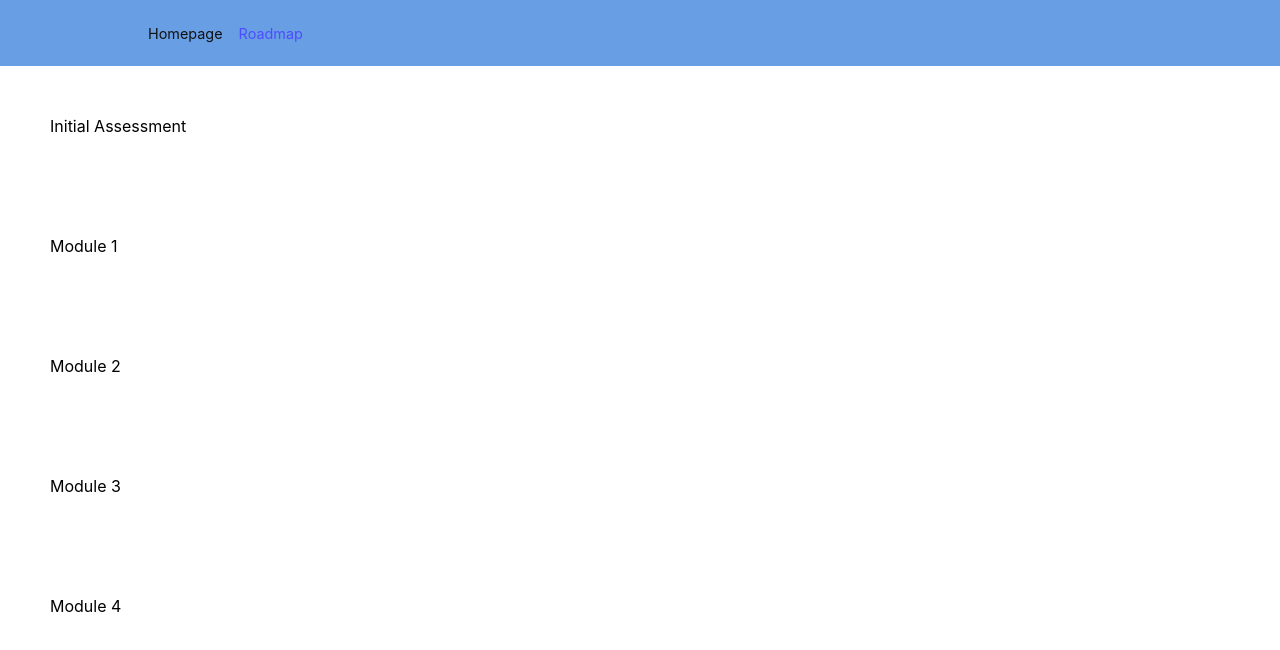
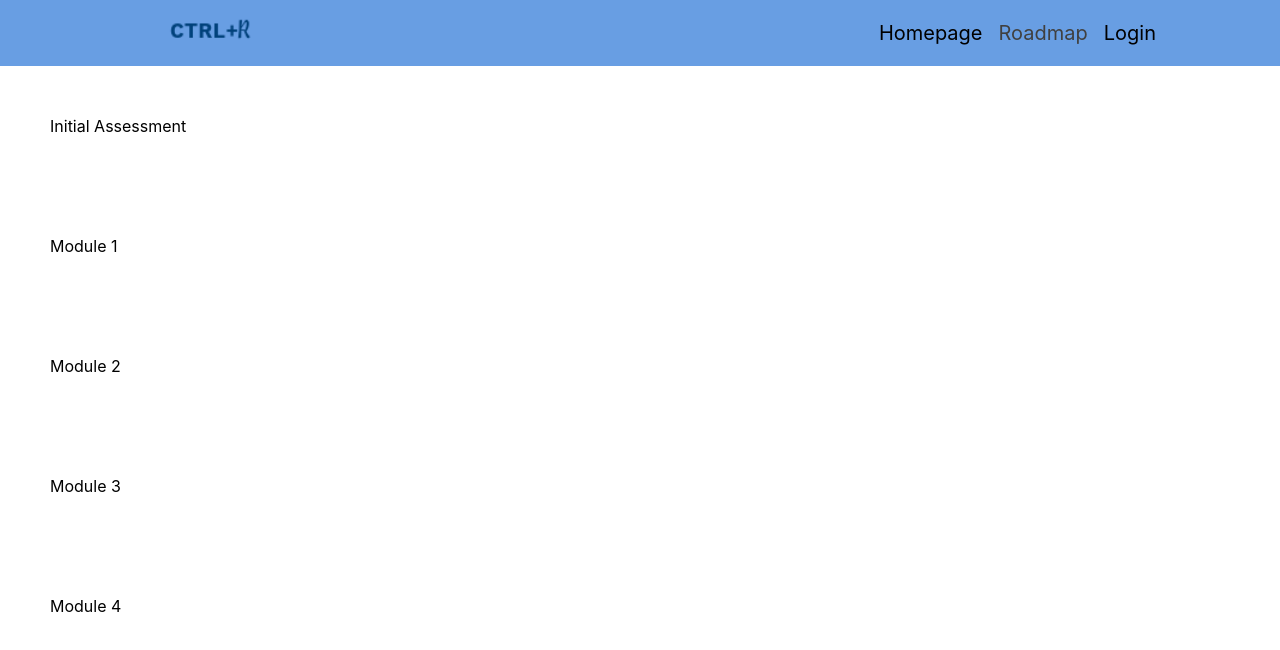
Before and after one commit to cfgcolumbus23/Team-15, a React (Create React App) app in the folder learning-app/: page /roadmap in a window 1280 px wide. Shown: the top 650 px of the page. Built offline with nearby package versions, Linux system fonts and the light colour scheme.

Commit message:
navbar with images and better fit

```diff
--- a/learning-app/src/App.js
+++ b/learning-app/src/App.js
@@ -11,7 +11,7 @@ function App() {
     <Router>
       <Navbar />
       <Routes>
-        <Route path="/" element={<Home />} />
+        <Route path="/Homepage" element={<Home />} />
         <Route path="/roadmap" element={<Roadmap />} />
         <Route path="/Login" element={<Login />} />
       </Routes>
--- a/learning-app/src/components/Navbar/NavbarElements.js
+++ b/learning-app/src/components/Navbar/NavbarElements.js
@@ -12,16 +12,16 @@ export const Nav = styled.nav`
 `;
 
 export const NavLink = styled(Link)`
-  color: #111212;
+  color: #000000;
   display: flex;
   align-items: center;
   text-decoration: none;
   padding: 0 0.5rem; /* Reduced padding */
   height: 100%;
   cursor: pointer;
-  font-size: 0.9rem; /* Reduced font size */
+  font-size: 1.25rem; /* Reduced font size */
   &.active {
-    color: #4d4dff;
+    color: #404040;
   }
 `;
 
@@ -50,9 +50,9 @@ export const NavMenu = styled.div`
     flex-direction: column;
     position: absolute;
     background: #689ee3;
-    top: 50px; /* Adjusted top position */
-    left: 0;
-    width: 100%;
+    top: 65px; /* Adjusted top position */
+    right: 0;
+    width: 50%;
     text-align: center;
   }
 `;
--- a/learning-app/src/components/Navbar/index.js
+++ b/learning-app/src/components/Navbar/index.js
@@ -1,6 +1,7 @@
 import React, { useState, useEffect } from "react";
 import { Nav, NavLink, NavMenu, Bars } from "./NavbarElements";
 import { Link } from "react-router-dom";
+import Logo from "./logo"; // Import the Logo component
 
 const Navbar = () => {
   const [showMenu, setShowMenu] = useState(window.innerWidth > 768);
@@ -28,6 +29,7 @@ const Navbar = () => {
   return (
     <>
       <Nav>
+        <Logo /> {/* Include the Logo component here */}
         <Bars onClick={toggleMenu} />
         {showMenu && (
           <NavMenu>
@@ -37,6 +39,9 @@ const Navbar = () => {
             <NavLink to="/Roadmap" activeStyle={{ color: "#4d4dff" }}>
               Roadmap
             </NavLink>
+            <NavLink to="/Login" activeStyle={{ color: "#4d4dff" }}>
+              Login
+            </NavLink>
           </NavMenu>
         )}
       </Nav>
--- /dev/null
+++ b/learning-app/src/components/Navbar/logo.js
@@ -0,0 +1,10 @@
+import React from "react";
+import logoImage from "./CTRL+R_LOGO.png";
+
+const Logo = () => {
+    return (
+      <img src={logoImage} alt="Logo" style={{ width: "300", height: "auto" }} />
+    ); // Adjust the width and height as needed
+  };
+
+  export default Logo;
```
Also changed, not shown: learning-app/src/components/Navbar/CTRL+R_LOGO.png (added).
